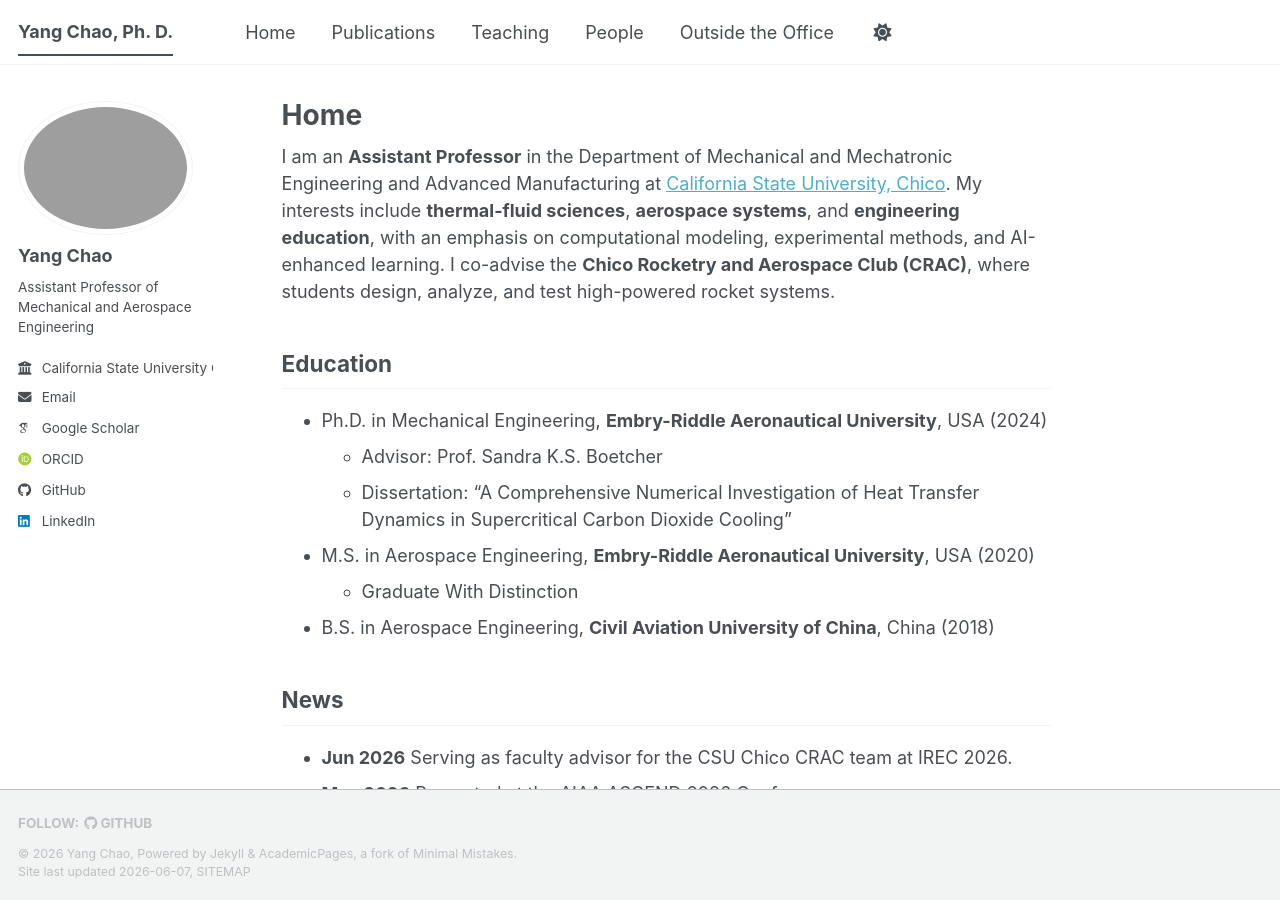
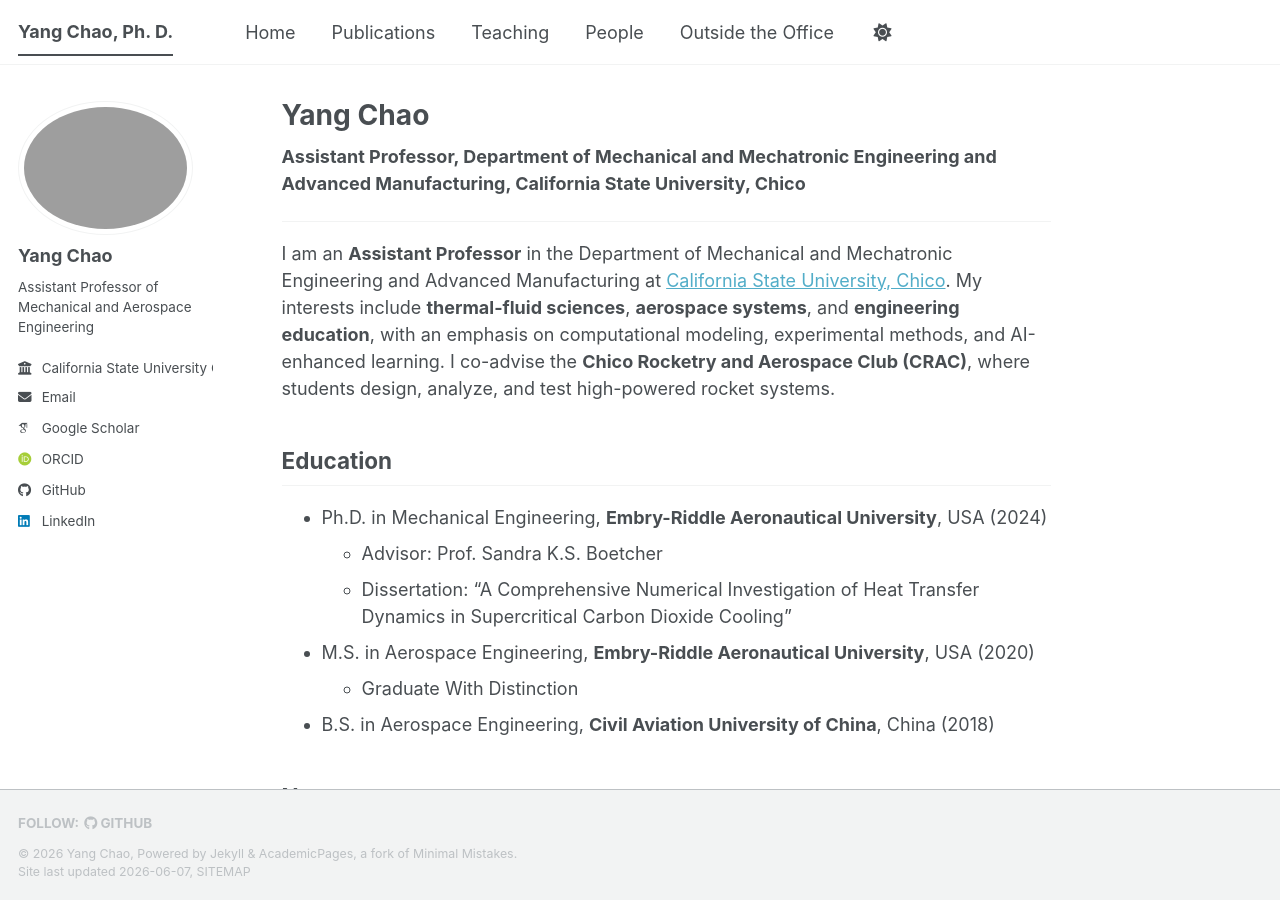
Before and after one commit to cycynyny/cycynyny.github.io, a Jekyll site: the page built from _pages/about.md, in a window 1280 px wide and 900 px high. Built offline with Jekyll 4.4.1, drawn with Linux system fonts in a browser that asks for light colours; some web fonts are replaced; a script bundle is joined from its source files by our own code; library files that are not in the unit come from our copies.

Commit message:
Update about.md

```diff
--- a/_pages/about.md
+++ b/_pages/about.md
@@ -1,11 +1,15 @@
 ---
 permalink: /
-title: "Home"
+title: "Yang Chao"
 excerpt: "About me"
 author_profile: true
 redirect_from:
   - /about/
   - /about.html
+---
+
+**Assistant Professor, Department of Mechanical and Mechatronic Engineering and Advanced Manufacturing, California State University, Chico**
+
 ---
 
 I am an **Assistant Professor** in the Department of Mechanical and Mechatronic Engineering and Advanced Manufacturing at [California State University, Chico](https://www.csuchico.edu/). My interests include **thermal-fluid sciences**, **aerospace systems**, and **engineering education**, with an emphasis on computational modeling, experimental methods, and AI-enhanced learning. I co-advise the **Chico Rocketry and Aerospace Club (CRAC)**, where students design, analyze, and test high-powered rocket systems.
```
